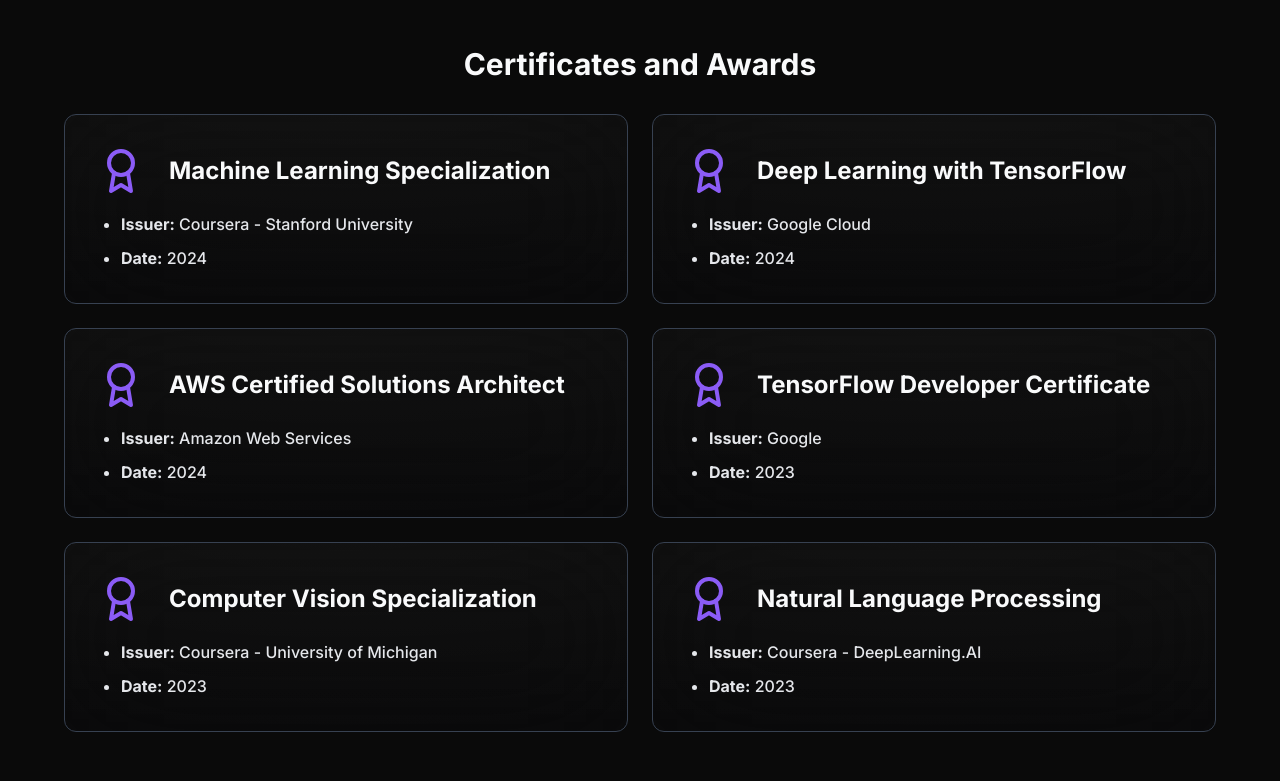
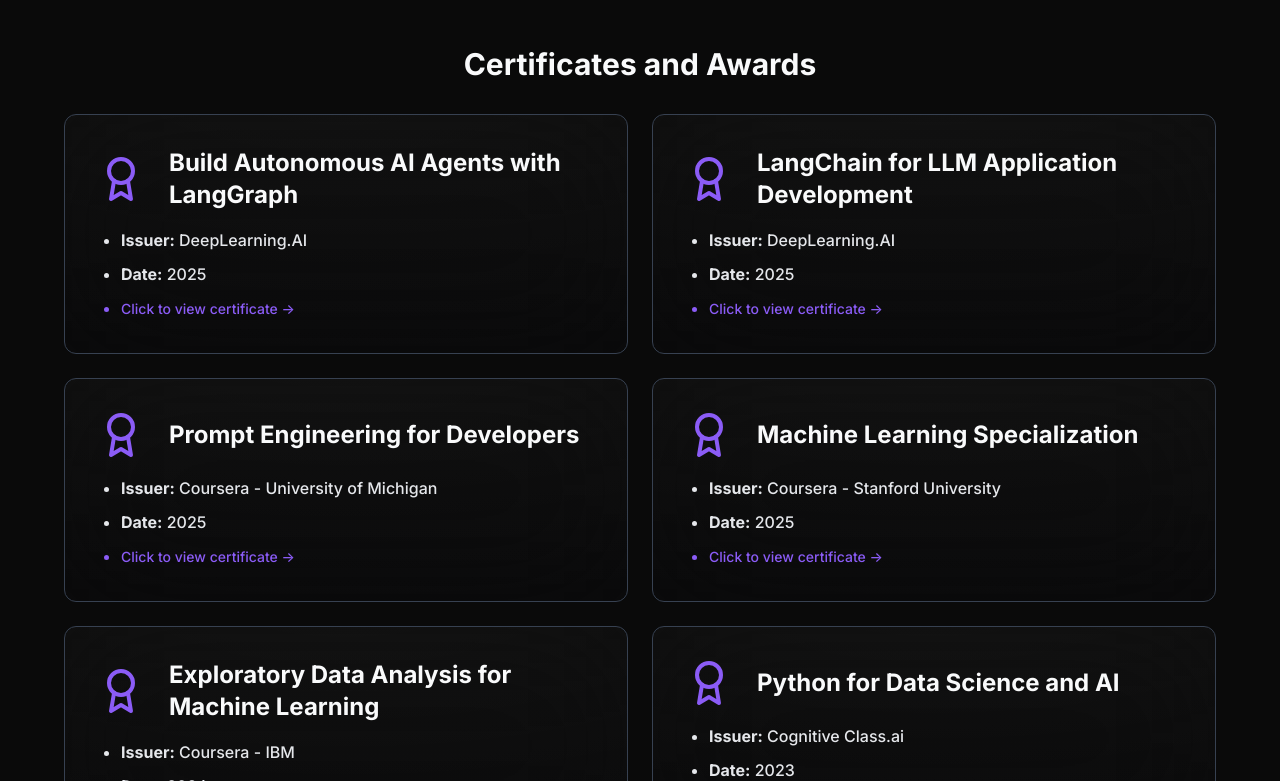
Before and after one commit to Abdullah-Basharat/Abdullah-portfolio, a React (Vite) app: page /about in a window 1280 px wide. Shown: the part 2339-3120 px from the top of the page. Built offline with nearby package versions, Linux system fonts and the light colour scheme.

Commit message:
Add certeficates

```diff
--- a/src/components/About.tsx
+++ b/src/components/About.tsx
@@ -213,10 +213,12 @@ const About: React.FC<AboutProps> = ({ portfolioData }) => {
           <div className="mt-12">
             <h3 className="text-3xl font-bold text-[#f9fafb] text-center mb-8">Certificates and Awards</h3>
             <div className="grid grid-cols-1 md:grid-cols-2 lg:grid-cols-2 gap-6">
-              {portfolioData.resume.certificates?.map((certificate: any, index: number) => (
+              {portfolioData.resume.certificates?.map((certificate: any, index: number) => {
+                const CertificateCard = (
                   <div
-                  key={index}
-                  className="flex flex-col border border-[#374151] rounded-xl p-8 backdrop-blur-3xl hover:shadow-[0_20px_40px_rgba(0,0,0,0.4)] transition-all duration-300 group hover:-translate-y-1"
+                    className={`flex flex-col border border-[#374151] rounded-xl p-8 backdrop-blur-3xl hover:shadow-[0_20px_40px_rgba(0,0,0,0.4)] transition-all duration-300 group hover:-translate-y-1 ${
+                      certificate.link ? 'cursor-pointer' : ''
+                    }`}
                     style={{
                       backgroundImage: `radial-gradient(146.13% 118.42% at 50% -15.5%, hsla(0, 0%, 100%, .04) 0, hsla(0, 0%, 100%, 0) 99.59%), linear-gradient(180deg, rgba(46, 51, 90, 0), rgba(28, 27, 51, .04))`
                     }}
@@ -239,9 +241,37 @@ const About: React.FC<AboutProps> = ({ portfolioData }) => {
                       <li className="font-medium text-[#e5e7eb]">
                         <strong>Date:</strong> {certificate.date}
                       </li>
+                      {certificate.link && (
+                        <li className="font-medium text-[#8b5cf6] mt-3">
+                          <span className="text-sm">Click to view certificate →</span>
+                        </li>
+                      )}
                     </ul>
                   </div>
-              ))}
+                );
+
+                // If certificate has a link, wrap it in an anchor tag
+                if (certificate.link) {
+                  return (
+                    <a
+                      key={index}
+                      href={certificate.link}
+                      target="_blank"
+                      rel="noopener noreferrer"
+                      className="block"
+                    >
+                      {CertificateCard}
+                    </a>
+                  );
+                }
+
+                // If no link, return the card as is
+                return (
+                  <div key={index}>
+                    {CertificateCard}
+                  </div>
+                );
+              })}
             </div>
           </div>
         </div>
--- a/src/data/portfolioData.json
+++ b/src/data/portfolioData.json
@@ -102,34 +102,41 @@
     },
     "certificates": [
       {
+        "name": "Build Autonomous AI Agents with LangGraph",
+        "issuer": "DeepLearning.AI",
+        "date": "2025",
+        "link": "https://learn.deeplearning.ai/accomplishments/0759539f-9c3c-4e54-852e-31c21a32a993?usp=sharing"
+      },
+      {
+        "name": "LangChain for LLM Application Development",
+        "issuer": "DeepLearning.AI",
+        "date": "2025",
+        "link": "https://learn.deeplearning.ai/accomplishments/816026c5-d002-472a-920a-cfc49d924f46?usp=sharing"
+      },
+      {
+        "name": "Prompt Engineering for Developers",
+        "issuer": "Coursera - University of Michigan",
+        "date": "2025",
+        "link": "https://learn.deeplearning.ai/accomplishments/b59e5845-c6e4-495e-816b-cf8bfb50c82e?usp=sharing"
+      },
+      {
         "name": "Machine Learning Specialization",
         "issuer": "Coursera - Stanford University",
-        "date": "2024"
+        "date": "2025",
+        "link": "https://coursera.org/verify/specialization/ODFKYOC9B5KJ"
+      },
+
+      {
+        "name": "Exploratory Data Analysis for Machine Learning",
+        "issuer": "Coursera - IBM",
+        "date": "2024",
+        "link": "https://coursera.org/verify/Z9FJR75ZP9L5"
       },
       {
-        "name": "Deep Learning with TensorFlow",
-        "issuer": "Google Cloud",
-        "date": "2024"
-      },
-      {
-        "name": "AWS Certified Solutions Architect",
-        "issuer": "Amazon Web Services",
-        "date": "2024"
-      },
-      {
-        "name": "TensorFlow Developer Certificate",
-        "issuer": "Google",
-        "date": "2023"
-      },
-      {
-        "name": "Computer Vision Specialization",
-        "issuer": "Coursera - University of Michigan",
-        "date": "2023"
-      },
-      {
-        "name": "Natural Language Processing",
-        "issuer": "Coursera - DeepLearning.AI",
-        "date": "2023"
+        "name": "Python for Data Science and AI",
+        "issuer": "Cognitive Class.ai",
+        "date": "2023",
+        "link": "https://courses.cognitiveclass.ai/certificates/97f6e142b6ab4cfb9d63ce52e2a128f2"
       }
     ],
     "education": [
```
Lines whose indentation alone changed are shown as unchanged.
